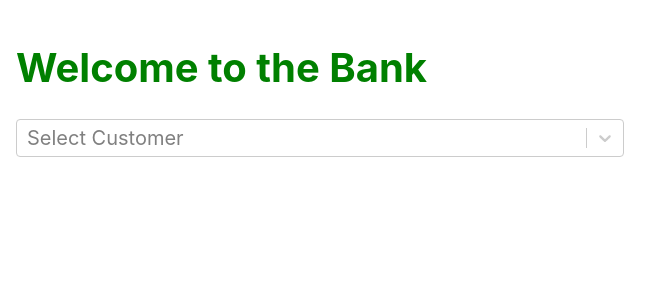
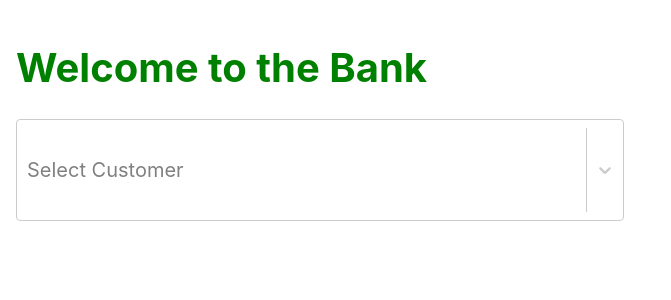
Before and after one commit to himanshin97/react-components, a React (Create React App) app: page / in a window 1280 px wide. Shown: the top 300 px of the page, without its empty margins (0-671 px from the left). Built offline with nearby package versions, Linux system fonts and the light colour scheme.

Commit message:
changes added

```diff
--- a/src/App.css
+++ b/src/App.css
@@ -1,38 +1,6 @@
-.App {
-  text-align: center;
+.lp-copy-sel__option, .lp-copy-sel__single-value{
+  white-space: pre-wrap !important;
 }
-
-.App-logo {
-  height: 40vmin;
-  pointer-events: none;
+.lp-copy-sel__value-container {
+  height:5em;
 }
-
-@media (prefers-reduced-motion: no-preference) {
-  .App-logo {
-    animation: App-logo-spin infinite 20s linear;
-  }
-}
-
-.App-header {
-  background-color: #282c34;
-  min-height: 100vh;
-  display: flex;
-  flex-direction: column;
-  align-items: center;
-  justify-content: center;
-  font-size: calc(10px + 2vmin);
-  color: white;
-}
-
-.App-link {
-  color: #61dafb;
-}
-
-@keyframes App-logo-spin {
-  from {
-    transform: rotate(0deg);
-  }
-  to {
-    transform: rotate(360deg);
-  }
-}
--- a/src/App.js
+++ b/src/App.js
@@ -1,11 +1,12 @@
 import React from 'react';
 //import logo from './logo.svg';
-//import image from './green-tick.png';
+import image from './green-tick.png';
 import { useState } from 'react';
 import Select from 'react-select';
+import Option from 'react-select';
 import { Checkmark } from 'react-checkmark'
 import './App.css';
-import { customerData } from './data';
+//import { customerData } from './data';
 import { options } from './data';
 import {
   Box,
@@ -21,14 +22,37 @@ import {
 
 function App() {
 
-  const [selectedOption,setSelectedOption] = useState(null);
+  const [selectedOption,setSelectedOption] = useState(options[0].value);
+  const [images,setImages] = useState(null)
   console.log(selectedOption);
 
-  const styles = {
-    fontSize: 14,
-    color: 'blue',
-    borderRadius: 4,
+  {/*const handleChange = (event) => {
+    console.log(event)
+    if (event.value === options) {
+      setSelectedOption({ selectedOption},<div><img src = {image} /></div>)
+    } else {
+      setSelectedOption(null)
+    }
+    console.log(selectedOption)
+  } */}
 
+  const handleChange = (selectedOption,images) => {
+    setSelectedOption({selectedOption,images});
+
+  }
+
+
+
+
+  const customStyles={
+    option: (provided,state)=>({
+      ...provided,
+      borderBottom: '1px dotted pink',
+      color: state.isSelected ? 'red': 'blue',
+      padding: 20
+    }
+
+    )
   }
 
   return (
@@ -40,16 +64,20 @@ function App() {
             width={[ 1, 1, 1/2 ]}
             color='Green'
             bg='secondary'
+
   >
-     <h1 font-size="12px" align="left">Welcome to the Bank</h1>
-
+     <h1 fontSize="12px" align="left">Welcome to the Bank</h1>
      <Select border-color="green"
-      onChange={(selectedOption)=> setSelectedOption({selectedOption})}
         options={options}
-      styles={styles}
+        onChange={handleChange}
+        classNamePrefix="lp-copy-sel"
         placeholder="Select Customer"
         isSearchable
+        isClearable
+        styles={customStyles}
        />
+
+
 
        </Box>
        </Flex>
--- a/src/data.js
+++ b/src/data.js
@@ -1,11 +1,11 @@
 import image from './green-tick.png';
 
 export const options = [
-    { value: 'gs kumar', label: <div>11-11-11   111111111   Savings Account    GS Kumar <img src={image} height="30px" width="30px"/></div> },
-    { value: 'pk shrivastava', label: <div>22-22-22   222222222   Current Account   PK Shrivastava <img src={image} height="30px" width="30px"/> </div> },
-    { value: 'divya nigam', label: <div>33-33-33   333333333   Current Account   Divya Nigam <img src={image} height="30px" width="30px"/></div> },
-    { value: 'yash bhagtnagar', label: <div>44-44-44   444444444   Savings Account   Yash Bhagtnagar <img src={image} height="30px" width="30px"/></div> },
-    { value: 'purva jain', label: <div>55-55-55   555555555   Savings Account   Purva Jain <img src={image} height="30px" width="30px"/></div> }
+    { value: 'gs kumar', label: <div>11-11-11   111111111   <br/>Savings Account - GS Kumar &nbsp; <img src={image} height="50px" width="30px"/> </div>},
+    { value: 'pk shrivastava', label: "22-22-22   222222222  \nCurrent Account - PK Shrivastava  " },
+    { value: 'divya nigam', label: "33-33-33   333333333  \nCurrent Account - Divya Nigam " },
+    { value: 'yash bhagtnagar', label: <div>44-44-44   444444444  <br/>Savings Account - Yash Bhagtnagar  &nbsp; <img src={image} height="50px" width="30px"/> </div> },
+    { value: 'purva jain', label: <div>55-55-55   555555555   <br/> Account - Purva Jain &nbsp; <img src={image} height="50px" width="30px"/> </div> }
   ];
 
 export const customerData = [
```
Lines whose indentation alone changed are shown as unchanged.
